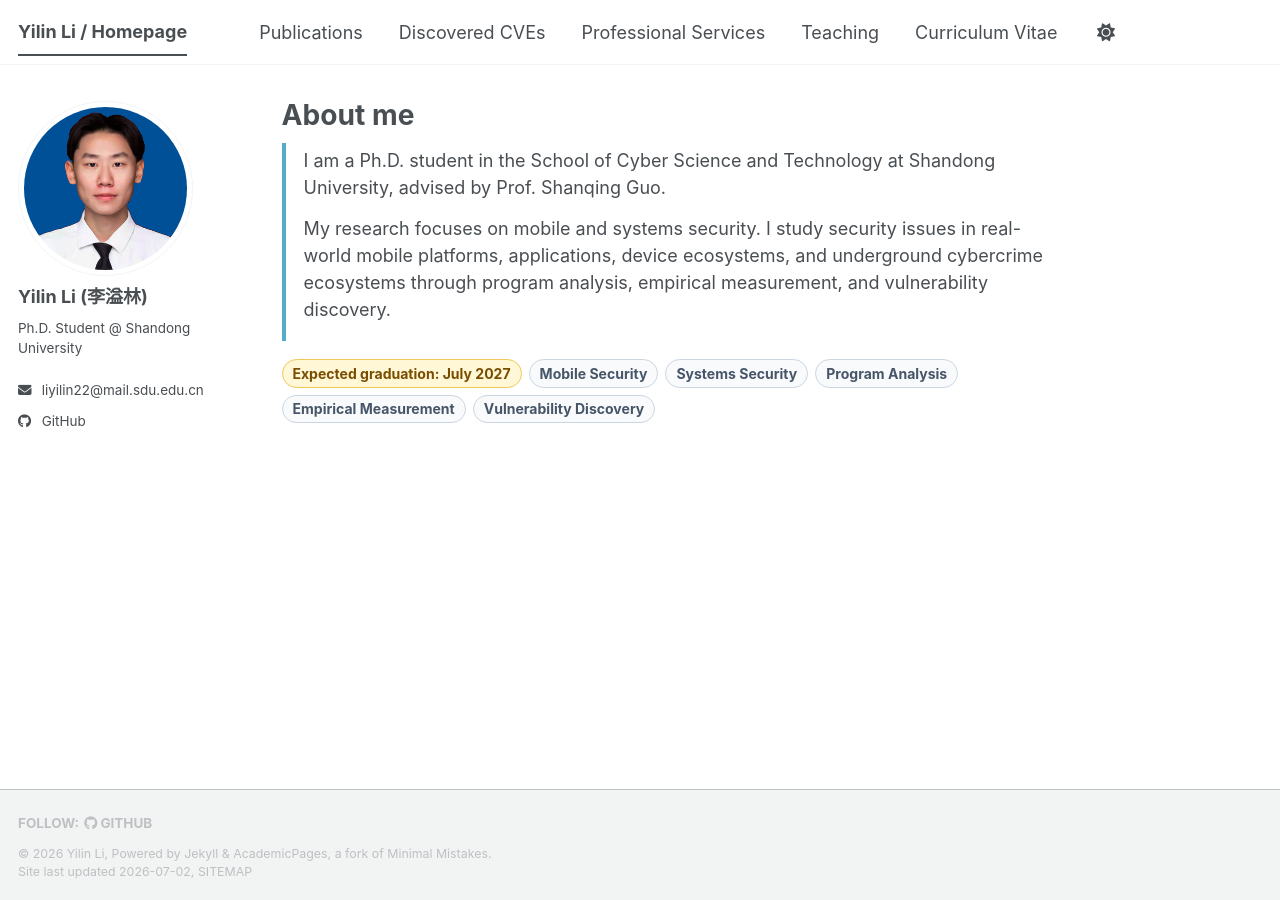
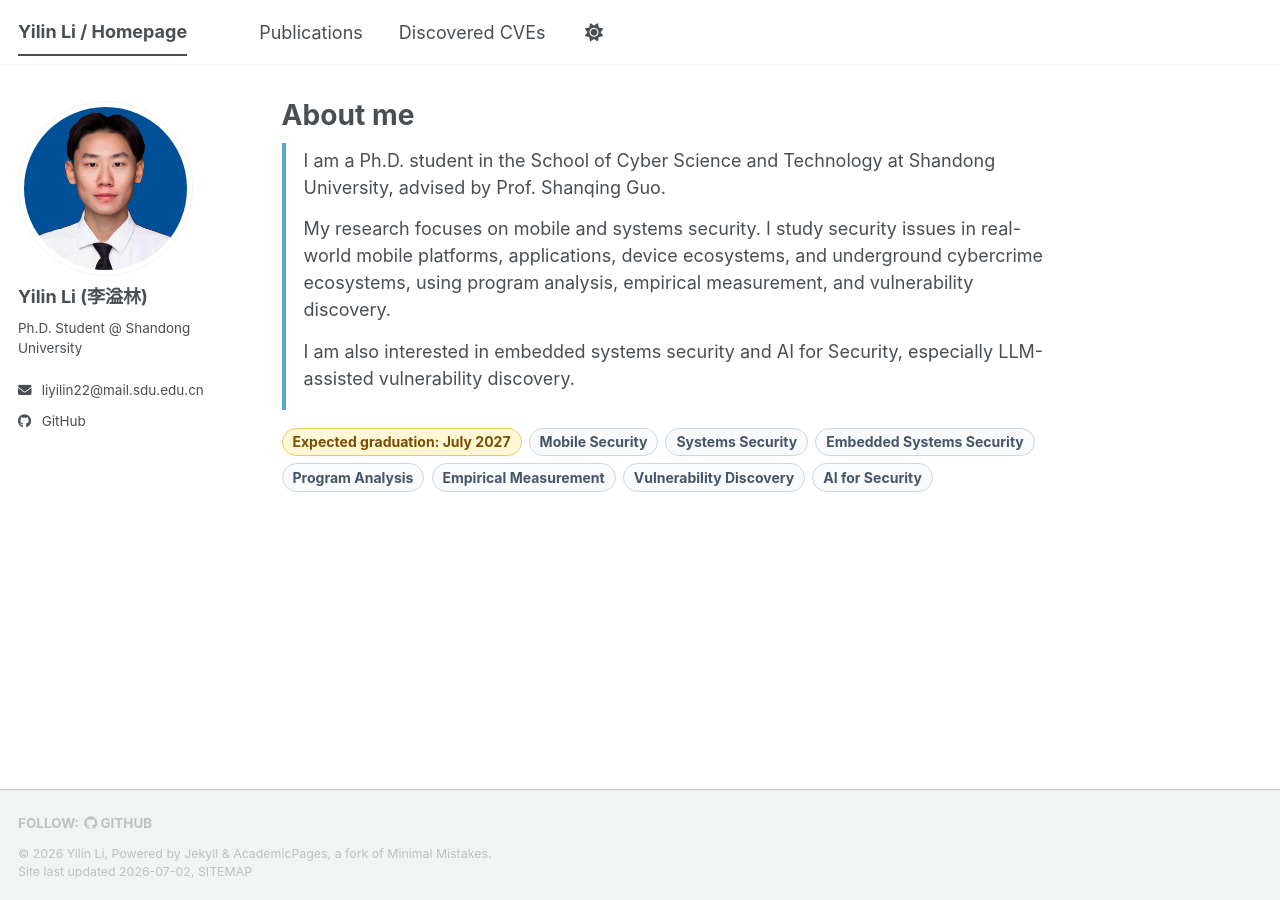
Before and after one commit to mu-sec/mu-sec.github.io, a Jekyll site: the page built from _pages/about.md, in a window 1280 px wide. Built offline with Jekyll 4.4.1, drawn with Linux system fonts in a browser that asks for light colours; a style sheet for code colours, icons or effects is not loaded.

Commit message:
Refine about and navigation

```diff
--- a/_data/navigation.yml
+++ b/_data/navigation.yml
@@ -4,12 +4,3 @@ main:
 
   - title: "Discovered CVEs"
     url: /cves/
-
-  - title: "Professional Services"
-    url: /service/
-
-  - title: "Teaching"
-    url: /teaching/
-
-  - title: "Curriculum Vitae"
-    url: /cv/
--- a/_pages/about.md
+++ b/_pages/about.md
@@ -41,14 +41,17 @@ author_profile: true
 
 <div class="about-summary">
   <p>I am a Ph.D. student in the School of Cyber Science and Technology at Shandong University, advised by Prof. Shanqing Guo.</p>
-  <p>My research focuses on mobile and systems security. I study security issues in real-world mobile platforms, applications, device ecosystems, and underground cybercrime ecosystems through program analysis, empirical measurement, and vulnerability discovery.</p>
+  <p>My research focuses on mobile and systems security. I study security issues in real-world mobile platforms, applications, device ecosystems, and underground cybercrime ecosystems, using program analysis, empirical measurement, and vulnerability discovery.</p>
+  <p>I am also interested in embedded systems security and AI for Security, especially LLM-assisted vulnerability discovery.</p>
 </div>
 
 <div class="about-tags">
   <span class="about-tag about-tag--accent">Expected graduation: July 2027</span>
   <span class="about-tag">Mobile Security</span>
   <span class="about-tag">Systems Security</span>
+  <span class="about-tag">Embedded Systems Security</span>
   <span class="about-tag">Program Analysis</span>
   <span class="about-tag">Empirical Measurement</span>
   <span class="about-tag">Vulnerability Discovery</span>
+  <span class="about-tag">AI for Security</span>
 </div>
```
Also changed, not shown: _pages/cv.md (deleted, +0 -6 lines), _pages/service.md (deleted, +0 -6 lines), _pages/teaching.md (deleted, +0 -6 lines).
